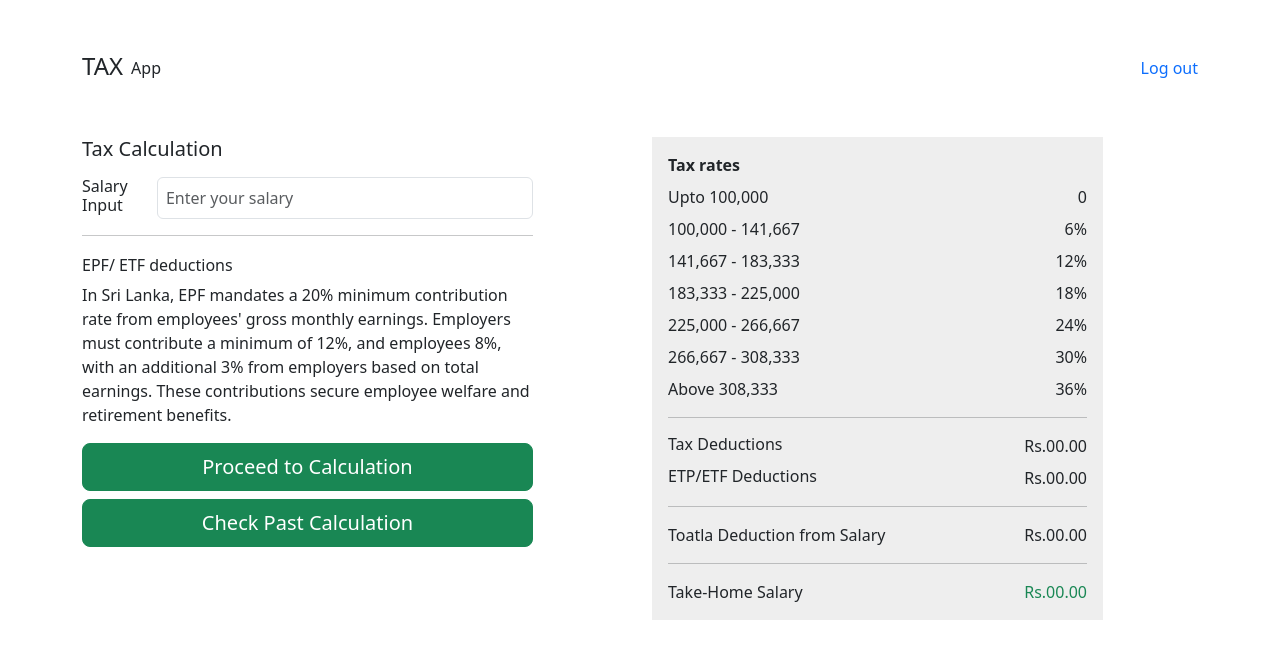
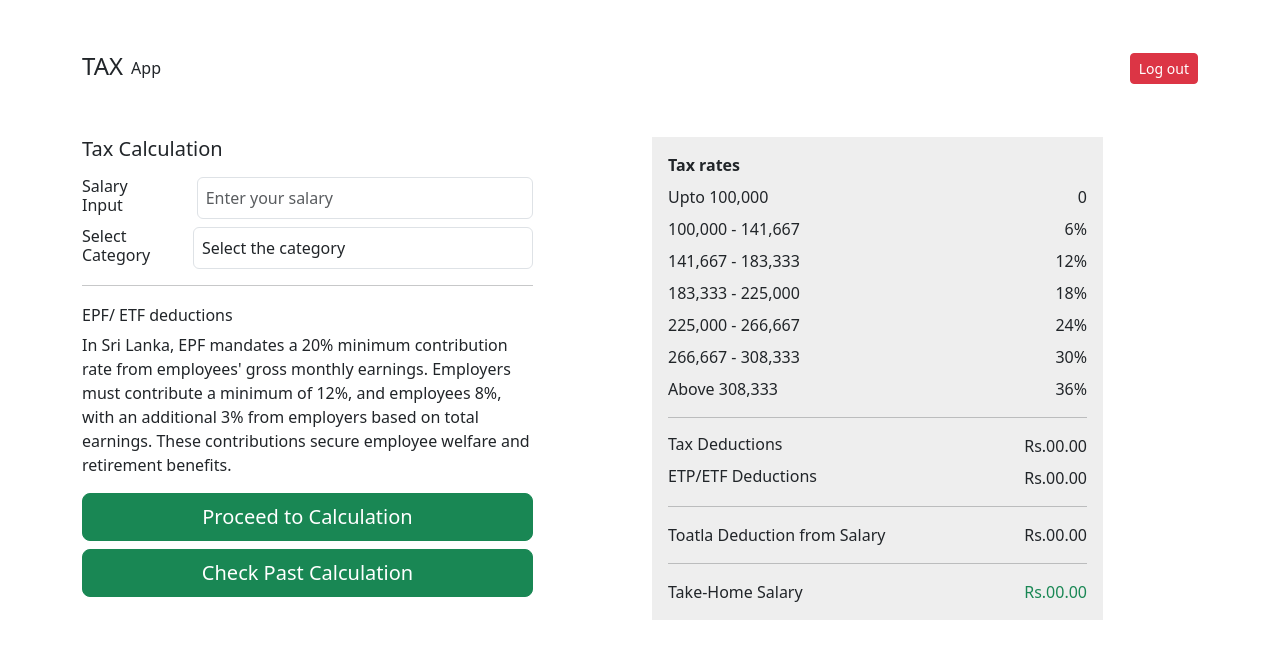
Before and after one commit to VishathAmarasinghe/web2, a React (Create React App) app: page / in a window 1280 px wide. Shown: the top 658 px of the page. Built offline with nearby package versions, Linux system fonts and the light colour scheme.

Commit message:
calculater part finished

```diff
--- a/src/components/Tax.js
+++ b/src/components/Tax.js
@@ -9,7 +9,7 @@ function Tax() {
           <h4 className="text-uppercase mt-1">Tax</h4>
           <span className="ms-2 me-3">App</span>
         </div>
-        <a href="#!" className="text-decoration-none">Log out</a>
+         <a href="#!" class="btn btn-danger btn-sm" role="button">Log out</a>
       </div>
 
       <div className="row">
@@ -17,9 +17,18 @@ function Tax() {
         <div className="col-md-5 mb-4 mb-md-0">
           <h5 className="mb-3">Tax Calculation</h5>
           <div>
+            <div className="d-flex justify-content-between pb-2">
+              <h6 className="mr-2 mb-0">Salary Input</h6>
+              <input type="number" className="p-2 form-control ms-5" placeholder="Enter your salary"/>
+            </div>
+
             <div className="d-flex justify-content-between">
-              <h6 className="mr-2 mb-0">Salary Input</h6>
-              <input type="number" className="p-2 form-control" placeholder="Enter your salary"/>
+              <h6 className="mr-2 mb-0">Select Category</h6>
+              <select id="categorySelect" className="p-2 form-control ms-4">
+               <option value="" disabled selected>Select the category</option>
+               <option value="member">Member</option>
+               <option value="not_member">Not a Member</option>
+              </select>
             </div>
 
             <hr />
```
